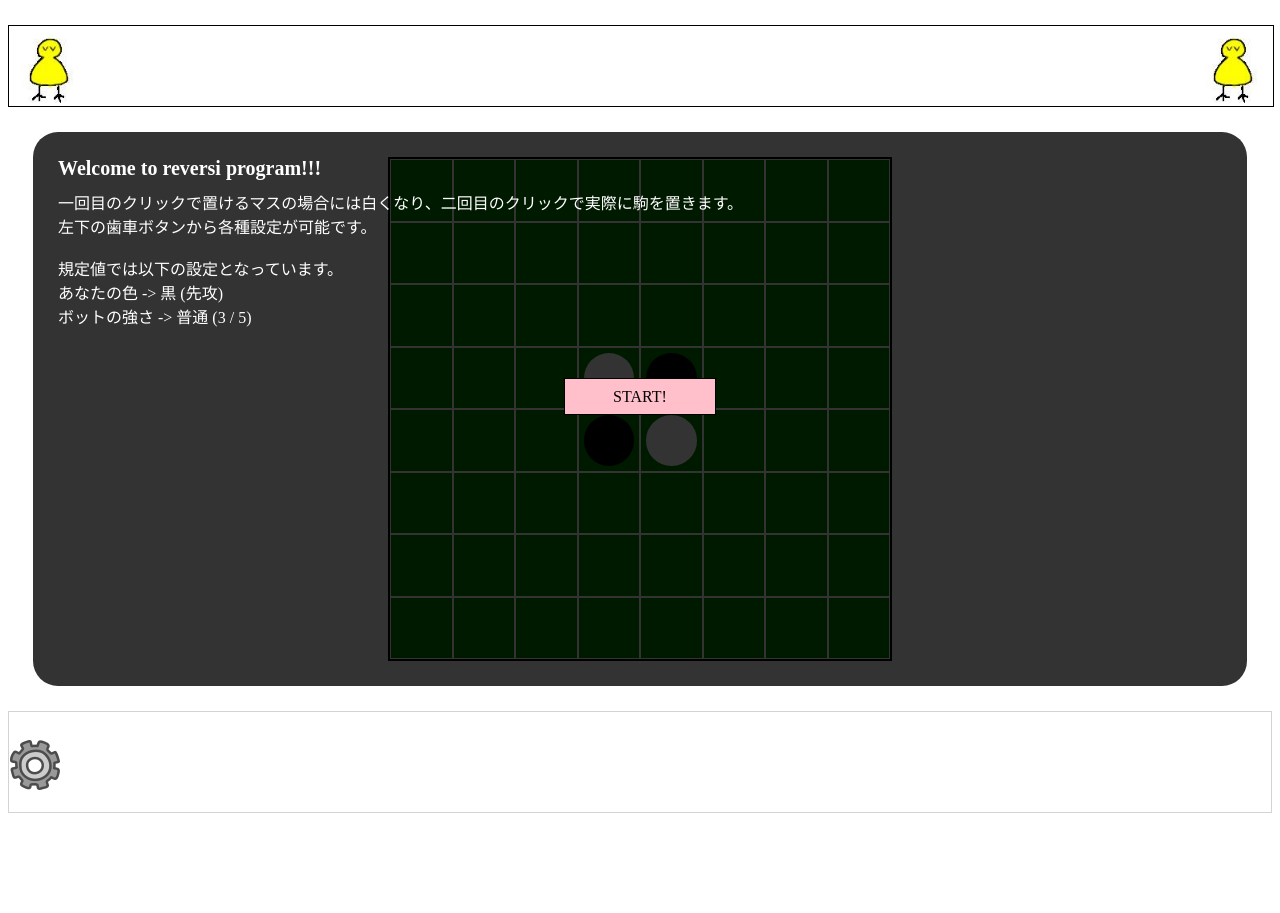
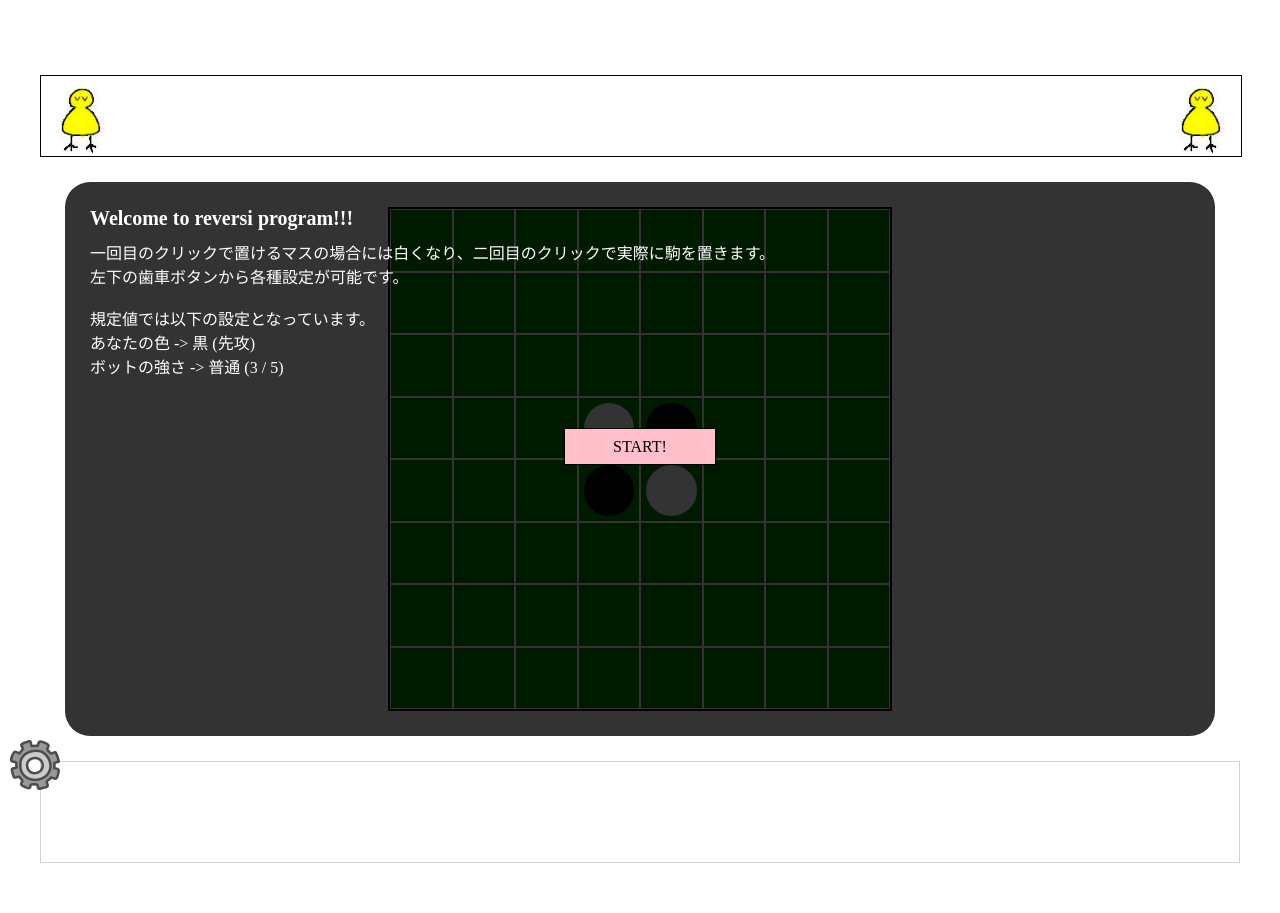
Before and after one commit to koko-campus/reversi-withBot, a plain HTML site: page index.html in a window 1280 px wide. Before the commit the page ends 821 px from the top, so only its background shows below. Drawn offline with Linux system fonts and the light colour scheme.

Commit message:
ワンファイル化

```diff
--- a/style.scss
+++ b/style.scss
@@ -1,9 +1,48 @@
 @charset "utf8";
 
-@import "../00.scss";
+$fb: 1000;
+$sb: 500;
+
+@mixin fb {
+	@media screen and (min-width: (#{$fb+1}px)) {
+		@content;
+	}
+}
+
+@mixin tb {
+	@media screen and (min-width: #{$sb+1}px) and (max-width: (#{$fb}px)) {
+		@content;
+	}
+}
+
+@mixin sb {
+	@media screen and (max-width: (#{$sb}px)) {
+		@content;
+	}
+}
+
+@mixin sbtb {
+	@media screen and (max-width: (#{$fb}px)) {
+		@content;
+	}
+}
+
+@mixin tbfb {
+	@media screen and (min-width: (#{$sb+1}px)) {
+		@content;
+	}
+}
+
+
+$headerHeight: 60;
+$footerHeight: 60;
+
 
 #reversi {
 	$ITEM_COUNT: 8;
+	max-width: 1200px;
+	margin: 25px auto;
+	padding: 25px;
 	#mainFrame {
 		#boardContainer {
 			position: relative;
```
Also changed, not shown: style.css.
